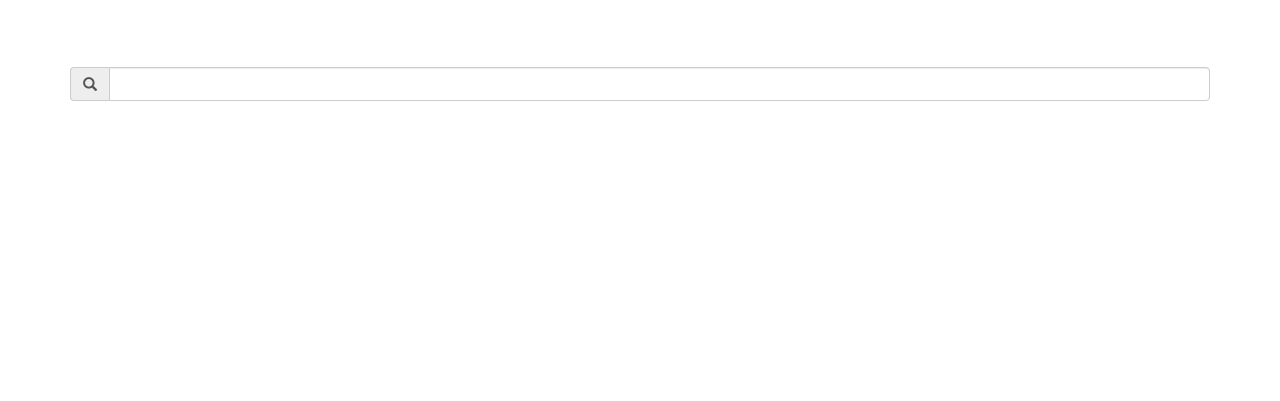
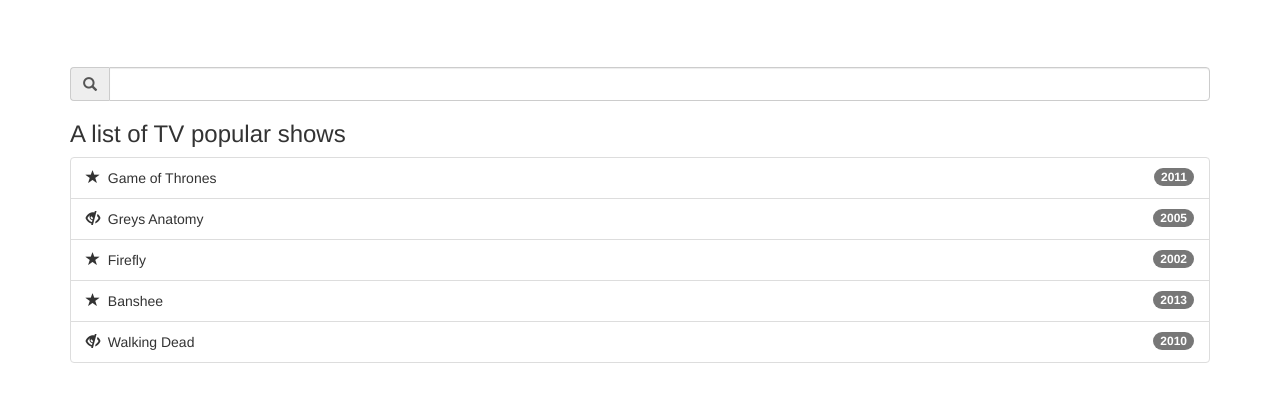
Before and after one commit to 100stacks/wrangular, a plain HTML site: page index.html in a window 1280 px wide. Shown: the part 63-464 px from the top of the page. Drawn offline with nearby package versions, Linux system fonts and the light colour scheme.

Commit message:
adding data models

```diff
--- a/index.html
+++ b/index.html
@@ -25,6 +25,15 @@
 				<input type="text" class="form-control" ng-model="main.searchInput">
 			</div>
 			<p>{{main.searchInput}}</p>
+			<h3>A list of TV popular shows</h3>
+			<ul class="list-group">
+				<li class="list-group-item" ng-repeat="show in main.shows">
+					<span class="glyphicon glyphicon-star" ng-if="show.favorite"></span>
+					<span class="glyphicon glyphicon-eye-close" ng-if="!show.favorite"></span>
+					&nbsp;{{show.title}}
+					<span class="badge">{{show.year}}</span>
+				</li>
+			</ul>
 	</div>
 </body>
 </html>
--- a/main.ctrl.js
+++ b/main.ctrl.js
@@ -16,6 +16,34 @@
 
  	vm.title = "Wrangling with Angular";
  	vm.searchInput = "";
+ 	vm.shows = [
+ 		{
+ 			title: 'Game of Thrones',
+ 			year: 2011,
+ 			favorite: true
+ 		},
+		{
+ 			title: 'Greys Anatomy',
+ 			year: 2005,
+ 			favorite: false
+ 		},
+		{
+ 			title: 'Firefly',
+ 			year: 2002,
+ 			favorite: true
+ 		},
+		{
+ 			title: 'Banshee',
+ 			year: 2013,
+ 			favorite: true
+ 		},
+		{
+ 			title: 'Walking Dead',
+ 			year: 2010,
+ 			favorite: false
+ 		}
+
+ 	];
 
  });
 
```
